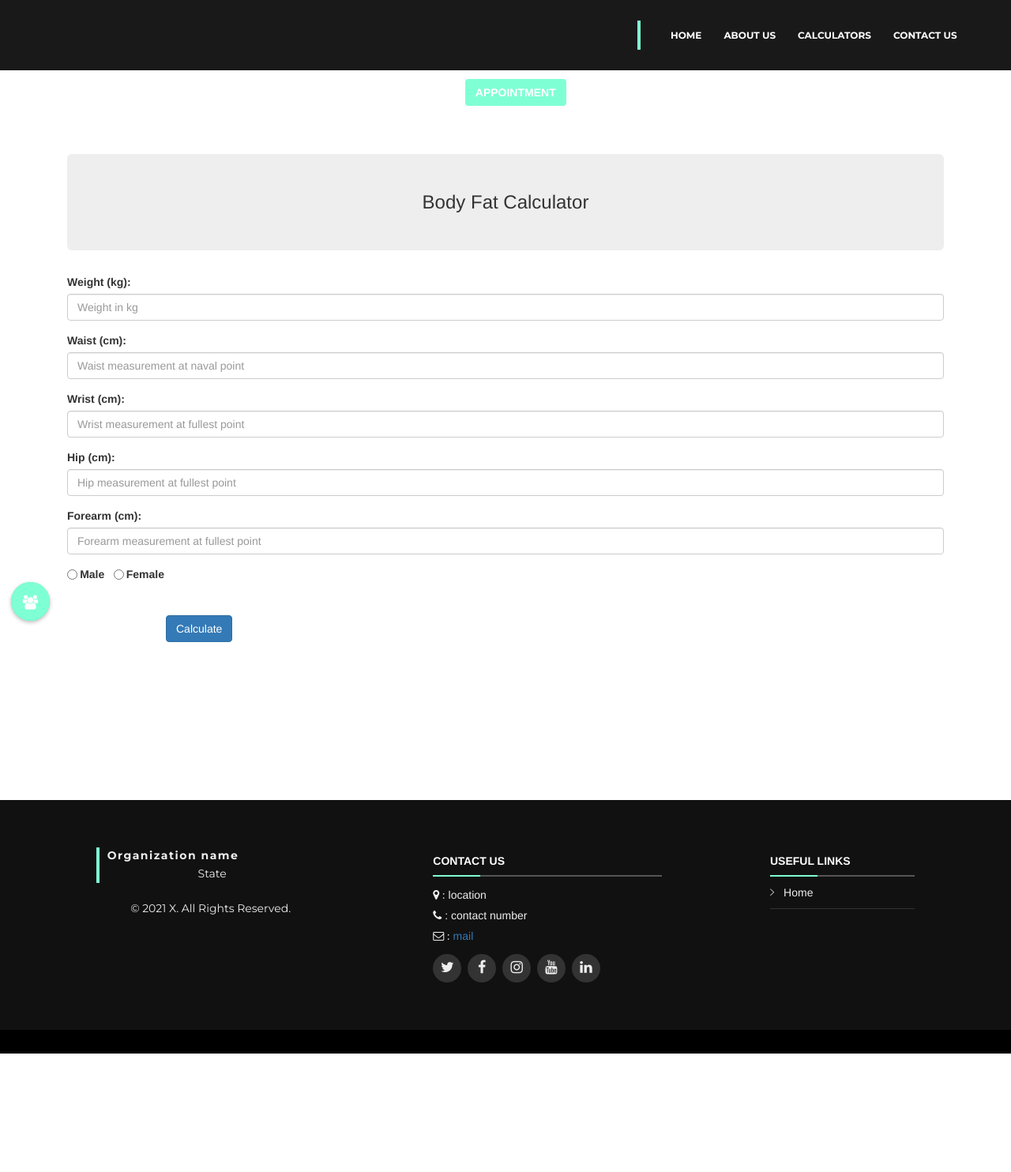
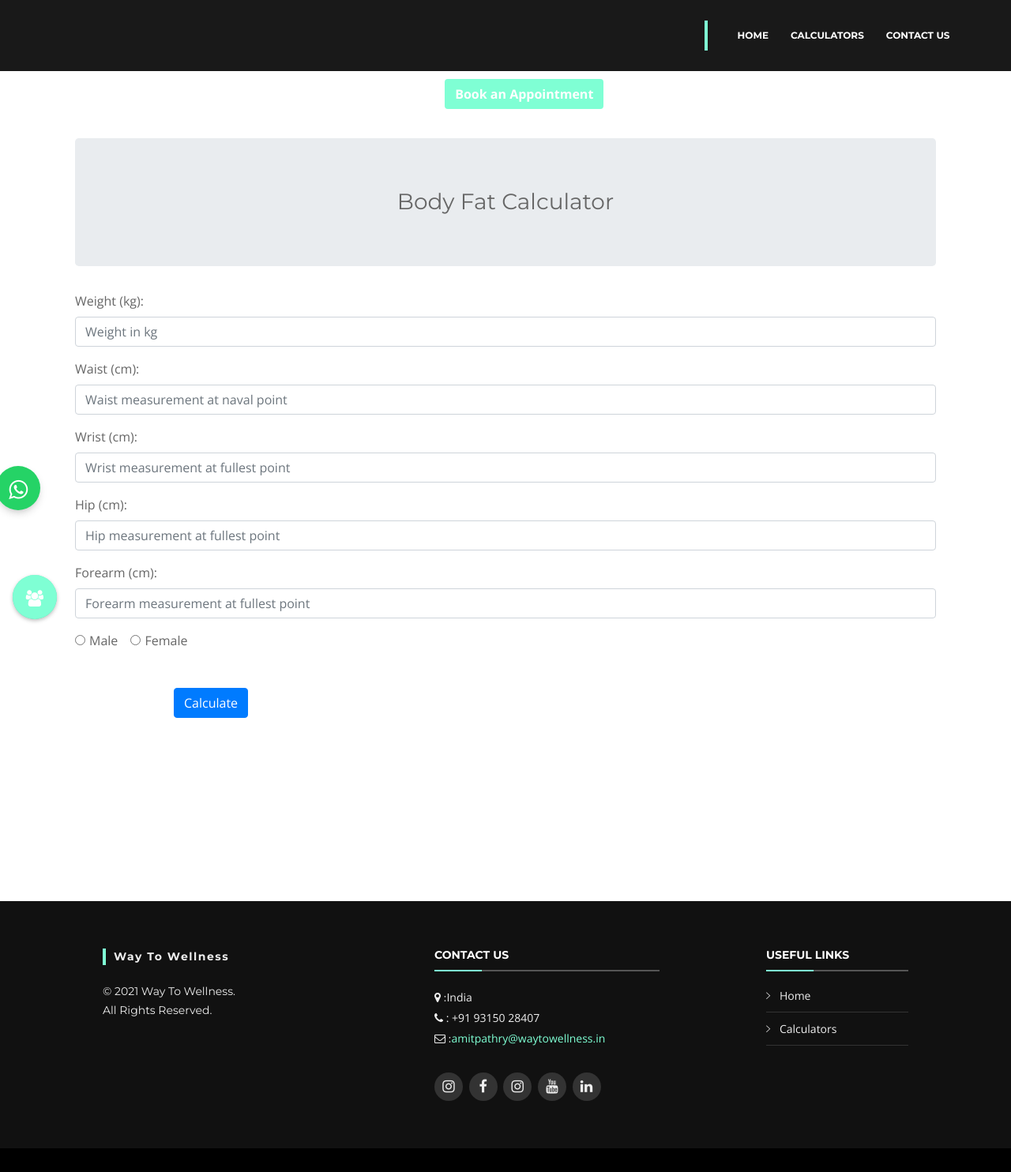
Before and after one commit to Prakhar19999/Way_To_Wellness, a Django app: page /calculators/bf/ in a window 1280 px wide. Shown: the whole page at 79% size. Before the commit the page ends 1334 px from the top, so only its background shows below. Run offline with Django 3.2, Linux system fonts and the light colour scheme; some libraries are stand-ins or nearby versions; some web fonts are replaced.

Commit message:
Appointment Form,Social Media Button and Footer

```diff
--- a/HealthCare_Project/calculators/templates/calculators/BF.html
+++ b/HealthCare_Project/calculators/templates/calculators/BF.html
@@ -1,8 +1,6 @@
 {%extends 'calculators/base_event.html' %}
 {%load static%}
 {% block content %}
-
-<link data-require="bootstrap-css@3.1.1" data-semver="3.1.1" rel="stylesheet" href="//netdna.bootstrapcdn.com/bootstrap/3.1.1/css/bootstrap.min.css" />
 
   <div class="container" style="padding-top: 115px;">
     <div class="row">
--- a/HealthCare_Project/calculators/templates/calculators/BMI.html
+++ b/HealthCare_Project/calculators/templates/calculators/BMI.html
@@ -1,8 +1,6 @@
 {%extends 'calculators/base_event.html' %}
 {%load static%}
 {% block content %}
-
-<link data-require="bootstrap-css@3.1.1" data-semver="3.1.1" rel="stylesheet" href="//netdna.bootstrapcdn.com/bootstrap/3.1.1/css/bootstrap.min.css" />
 
   <div class="container" style="padding-top: 115px;">
     <div class="row">
--- a/HealthCare_Project/calculators/templates/calculators/BMR.html
+++ b/HealthCare_Project/calculators/templates/calculators/BMR.html
@@ -1,8 +1,6 @@
 {%extends 'calculators/base_event.html' %}
 {%load static%}
 {% block content %}
-
-<link data-require="bootstrap-css@3.1.1" data-semver="3.1.1" rel="stylesheet" href="//netdna.bootstrapcdn.com/bootstrap/3.1.1/css/bootstrap.min.css" />
 
   <div class="container" style="padding-top: 115px;">
     <div class="row">
--- a/HealthCare_Project/calculators/templates/calculators/WHR.html
+++ b/HealthCare_Project/calculators/templates/calculators/WHR.html
@@ -1,7 +1,6 @@
 {%extends 'calculators/base_event.html' %}
 {%load static%}
 {% block content %}
-<link data-require="bootstrap-css@3.1.1" data-semver="3.1.1" rel="stylesheet" href="//netdna.bootstrapcdn.com/bootstrap/3.1.1/css/bootstrap.min.css" />
 
   <div class="container" style="padding-top: 115px;">
     <div class="row">
--- a/HealthCare_Project/calculators/templates/calculators/base_event.html
+++ b/HealthCare_Project/calculators/templates/calculators/base_event.html
@@ -61,7 +61,6 @@
                 <ul>
 
                   <li {%if request.resolver_match.url_name == 'home_page' %}class="active"{% endif %}><a href="{% url 'home_page' %}">Home</a></li>
-                  <li><a href="#about">About Us</a></li>
                   <li {%if request.resolver_match.url_name == 'calculators' %}class="active"{% endif %}><a href="{% url 'calculators' %}">Calculators</a></li>
                   <li><a href="#footer">Contact Us</a></li>
 
@@ -81,7 +80,7 @@
 
     <a class="float">
       <button type="button" class="btn btn-unique" data-toggle="modal" data-target="#modalContactForm">
-        <strong>APPOINTMENT</strong>
+        <strong>Book an Appointment</strong>
       </button>
     </a>
 
@@ -92,48 +91,46 @@ aria-hidden="true">
   <div class="modal-content">
 
     <div class="modal-header text-center">
-      <h4 class="modal-title w-100 font-weight-bold">Make an Appointment</h4>
+      <h4 class="modal-title w-100 font-weight-bold">Book an Appointment</h4>
     </div>
 
     <div class="modal-body mx-3">
 
       <form method="POST" action="{% url 'home_page' %}">
         {%csrf_token%}
-        {{ap_form|crispy}}
-        <!--<div class="input-group mb-4">
+        <div class="input-group mb-4">
           <div class="input-group-prepend">
             <span class="input-group-text" id="basic-addon1"><i class="fa fa-user prefix grey-text"></i></span>
           </div>
-          <input type="text" class="form-control" placeholder="Name" aria-label="Username" aria-describedby="basic-addon1">
+          <input type="text" class="form-control" placeholder="Name" id="name" name="name">
         </div>
 
         <div class="input-group mb-4">
           <div class="input-group-prepend">
             <span class="input-group-text" id="basic-addon1"><i class="fa fa-envelope prefix grey-text"></i></span>
           </div>
-          <input type="email" class="form-control" placeholder="Email" aria-label="Email" aria-describedby="basic-addon1">
+          <input type="email" class="form-control" placeholder="Email" id="email" name="email">
         </div>
 
         <div class="input-group mb-4">
           <div class="input-group-prepend">
             <span class="input-group-text" id="basic-addon1"><i class="fa fa-phone prefix grey-text"></i></span>
           </div>
-          <input type="phone" class="form-control" placeholder="Contact Number" aria-label="Phone" aria-describedby="basic-addon1">
+          <input type="phone" class="form-control" placeholder="Contact Number" id="mobile_no" name="mobile_no">
         </div>
 
         <div class="input-group mb-4">
           <div class="input-group-prepend">
             <span class="input-group-text" id="basic-addon1"> <i class="fa fa-balance-scale prefix grey-text"></i></span>
           </div>
-          <input type="number" class="form-control" placeholder="Weight in KGs" aria-label="Weight" aria-describedby="basic-addon1" step="0.01">
+          <input type="number" class="form-control" placeholder="Weight in KGs" id="weight" name="weight" step="0.01">
         </div>
 
         <div class="input-group mb-4">
           <div class="input-group-prepend">
             <span class="input-group-text" id="basic-addon1"><i class="fa fa-pencil prefix grey-text"></i></span>
           </div>
-          <input type="number" class="form-control" placeholder="Your Height in ft & inch" aria-label="Height" aria-describedby="basic-addon1"
-          step="0.001">
+          <input type="number" class="form-control" placeholder="Your Height in ft & inch" id="height" name="height" step="0.001">
         </div>
 
         <div class="input-group mb-5">
@@ -143,25 +140,25 @@ aria-hidden="true">
               <i class="fa fa-male" aria-hidden="true"></i>
             </span>
           </div>
-          <input type="number" class="form-control" placeholder="Your Age" aria-label="Age" aria-describedby="basic-addon1">
+          <input type="number" class="form-control" placeholder="Your Age" id="age" name="age">
         </div>
 
         <div class="md-form mb-4">
           <label data-error="wrong" data-success="right" for="date">Preferred Appointment Date</label>
-          <input type="date" id="date" class="form-control validate">
+          <input type="date" id="date" name="date" class="form-control validate">
         </div>
 
         <div class="md-form mb-5">
           <label data-error="wrong" data-success="right" for="time">Preferred Appointment Time</label>
-          <input type="time" id="time" class="form-control validate">
+          <input type="time" id="time" name="time" class="form-control validate">
         </div>
 
         <div class="input-group mb-5">
           <div class="input-group-prepend">
             <span class="input-group-text" id="basic-addon1"> <i class="fa fa-envelope prefix grey-text"></i></span>
           </div>
-          <textarea type="text" class="form-control" placeholder="Your Message" aria-label="Message" aria-describedby="basic-addon1"></textarea>
-        </div>-->
+          <textarea type="text" class="form-control" placeholder="Your Message" id="msg" name="msg"></textarea>
+        </div>
 
         <button type="submit" class="btn btn-success text-center">Book Appointment <i class="fa fa-paper-plane-o ml-1"></i></button>
 
@@ -179,142 +176,75 @@ aria-hidden="true">
   </section>
   <!-- ======= Footer ======= -->
 
+  <div class="fabs">
+    <a href="https://wa.me/+918010373183?text=Hi%20prakhar%2C%20I%20am%20vinit" target="_blank" class="fab orange" tooltip="Codepen"><i class="fa fa-whatsapp"></i></a>
+  </div>
+
   <!--Left Bottom Social Media-->
   <div id="circularMenu1" class="circular-menu circular-menu-left" style="z-index: 100;">
     <a class="floating-btn" onclick="document.getElementById('circularMenu1').classList.toggle('active');">
       <i class="fa fa-users"></i>
     </a>
     <menu class="items-wrapper">
-      <a href="#" class="menu-item fa fa-facebook"></a>
-      <a href="#" class="menu-item fa fa-twitter"></a>
-      <a href="#" class="menu-item fa fa-linkedin"></a>
-      <a href="https://wa.me/+918010373183?text=Hi%20prakhar%2C%20I%20am%20vinit" class="menu-item fa fa-whatsapp"></a>
+      <a target="_blank" href="https://www.facebook.com/waytowellness.in" class="menu-item fa fa-facebook" style="background-color:#4267B2;"></a>
+          <a target="_blank" href="#" class="menu-item fa fa-telegram" style="background-color:  #0088cc;"></a>
+          <a target="_blank" href="#" class="menu-item fa fa-instagram" style="background-color: #E1306C"></a>
+          <a target="_blank" href="https://www.youtube.com/channel/UC-IMZIg4XPaBV9elU2eYdMQ" class="menu-item fa fa-youtube" style="background-color: #FF0000;"></a>
     </menu>
   </div>
 <!--Left Bottom Social Media Ends-->
 
+  <!-- ======= Footer ======= -->
 <footer id="footer">
-
   <div class="footer-top">
-
     <div class="container-fluid">
-
       <div class="row">
-
         <div class="col-lg-1">
         </div>
 
         <div class="col-lg-3 footer-info">
-
-            <h3>Organization name</h3>
-            <p style="border-left: 4px solid #7FFFD4; text-align:center;">State</p>
+          <h3>Way To Wellness</h3>
           <br>
-            <p style="text-align:center;">© 2021 X. All Rights Reserved.</p>
+          <p style="text-align:left;">© 2021 Way To Wellness.
+            <br>All Rights Reserved.</p>
         </div>
 
-          <div class="col-lg-1">
-          </div>
-
+        <div class="col-lg-1"></div>
         <div class="col-md-3 footer-contact">
-
           <h4>Contact Us</h4>
-
           <p>
-
-              <i class="fa fa-map-marker"> :</i> location
-              <br>
-
-              <i class="fa fa-phone "></i> : contact number<br>
-
-              <i class="fa fa-envelope-o"> :</i><a href="mailto:edcnitd.official@gmail.com">
-               mail</a><br>
-
+            <i class="fa fa-map-marker"> :</i>India<br>
+            <i class="fa fa-phone "></i> : +91 93150 28407<br>
+            <i class="fa fa-envelope-o"> :</i><a href="mailto:amitpathry@waytowellness.in">amitpathry@waytowellness.in</a><br>
           </p>
 
-
-
-
           <div class="social-links">
-
-              <a target="_blank" href="https://twitter.com/edcnitd" class="twitter"><i class="fa fa-twitter"></i></a>
-
-              <a target="_blank" href="https://www.facebook.com/edc.nitd" class="facebook"><i
-                  class="fa fa-facebook"></i></a>
-
-              <a target="_blank" href="https://www.instagram.com/edc.nitd" class="instagram"><i
-                  class="fa fa-instagram"></i></a>
-
-              <a target="_blank" href="https://www.youtube.com/channel/UCaBiTXfp5gknGPS6N3asDBg" class="google-plus"><i
-                  class="fa fa-youtube"></i></a>
-
-              <a target="_blank" href="https://www.linkedin.com/company/edcnitd/" class="linkedin"><i
-                  class="fa fa-linkedin"></i></a>
-
+            <a target="_blank" href="https://twitter.com/edcnitd" class="twitter"><i class="fa fa-instagram"></i></a>
+            <a target="_blank" href="Facebook.com/waytowellness.in" class="facebook"><i class="fa fa-facebook"></i></a>
+            <a target="_blank" href="https://www.instagram.com/edc.nitd" class="instagram"><i class="fa fa-instagram"></i></a>
+            <a target="_blank" href="https://www.youtube.com/channel/UCaBiTXfp5gknGPS6N3asDBg" class="google-plus"><i class="fa fa-youtube"></i></a>
+            <a target="_blank" href="https://www.linkedin.com/company/edcnitd/" class="linkedin"><i class="fa fa-linkedin"></i></a>
           </div>
-
-          </div>
-
-          <div class="col-lg-1">
-          </div>
-
-          <div class="col-lg-2 footer-links">
-
-
-            <h4>Useful Links</h4>
-
-            <ul>
-
-              <li><i class="ion-ios-arrow-right"></i> <a href="{% url 'home_page' %}">Home</a></li>
-
-            </ul>
-
         </div>
 
 
-
-
-          <!-- x
-        <div class="col-lg-3 col-md-6 footer-newsletter">
-
-          <h4>Get Notified for Future Events.</h4>
-
-          <p>Tamen quem nulla quae legam multos aute sint culpa legam noster magna veniam enim veniam illum dolore legam minim quorum culpa amet magna export quem marada parida nodela caramase seza.</p>
-
-          <form action="" method="post">
-
-            <input type="email" name="email"><input type="submit" value="Subscribe">
-
-          </form>
-
+      <div class="col-lg-1"></div>
+        <div class="col-lg-2 footer-links">
+          <h4>Useful Links</h4>
+          <ul>
+            <li><i class="ion-ios-arrow-right"></i> <a href="{% url 'home_page' %}">Home</a></l>
+            <li><i class="ion-ios-arrow-right"></i> <a href="{% url 'calculators' %}">Calculators</a></li>
+          </ul>
         </div>
-
-  -->
 
       </div>
 
     </div>
 
   </div>
-
-
-
   </div>
-
-  </footer><!-- End Footer -->
-  </div>
-
-
-  </div>
-
-  </div>
-
-  </div>
-
-
-
-  </div>
-
-  </footer><!-- End Footer -->
+  </footer>
+<!-- End Footer -->
   <script src="http://code.jquery.com/jquery-1.11.0.min.js"></script>
   <script>
     $('.back-to-top').click(function () {
--- a/HealthCare_Project/calculators/templates/calculators/nutri.html
+++ b/HealthCare_Project/calculators/templates/calculators/nutri.html
@@ -1,8 +1,6 @@
 {%extends 'calculators/base_event.html' %}
 {%load static%}
 {% block content %}
-
-<link data-require="bootstrap-css@3.1.1" data-semver="3.1.1" rel="stylesheet" href="//netdna.bootstrapcdn.com/bootstrap/3.1.1/css/bootstrap.min.css" />
 
   <div class="container" style="padding-top: 115px;">
     <div class="row">
--- a/HealthCare_Project/calculators/templates/calculators/water.html
+++ b/HealthCare_Project/calculators/templates/calculators/water.html
@@ -1,7 +1,6 @@
 {%extends 'calculators/base_event.html' %}
 {%load static%}
 {% block content %}
-<link data-require="bootstrap-css@3.1.1" data-semver="3.1.1" rel="stylesheet" href="//netdna.bootstrapcdn.com/bootstrap/3.1.1/css/bootstrap.min.css" />
 
   <div class="container" style="padding-top: 115px;">
     <div class="row">
--- a/HealthCare_Project/calculators/views.py
+++ b/HealthCare_Project/calculators/views.py
@@ -5,12 +5,7 @@ from json import dumps
 from way_to_wellness.forms import *
 
 def calculators(requests):
-    calculators=Calculator.objects.all()
-    ap_form=AppointmentForm()
-    count=0
-    count=Calculator.objects.all().count()
-    context={'calculator':calculators,'count':count,'ap_form':ap_form}
-    return render(requests,'calculators/calculator_base.html',context)
+    return render(requests,'calculators/calculator_base.html')
 
 def BMI(requests):
     bmiform=BMIform()
--- a/HealthCare_Project/way_to_wellness/static/css/appointment_button.css
+++ b/HealthCare_Project/way_to_wellness/static/css/appointment_button.css
@@ -1,7 +1,7 @@
 .float button{
-    position:fixed;
+  position:fixed;
   top: 100px;
-  margin-left: 46%;
+  margin-left: 44%;
   background-color: aquamarine;
   z-index:100;
   color: white;
@@ -13,7 +13,7 @@
 }
 @media screen and (max-width:750px) {
 .float button{
-  margin-left:35%;
+  margin-left:30%;
 }
 }
 @media screen and (max-width:640px) {
--- a/HealthCare_Project/way_to_wellness/static/css/social_media.css
+++ b/HealthCare_Project/way_to_wellness/static/css/social_media.css
@@ -1,3 +1,4 @@
+/* Circular social Media*/
 .circular-menu {
     position: fixed;
     bottom: 1em;
@@ -98,10 +99,6 @@
     transform: translate3d(-7em,1em,0);
   }
 
-  /**
-   * The other theme for this menu
-   */
-
   .circular-menu.circular-menu-left {
     right: auto;
     left: 1em;
@@ -179,3 +176,190 @@
   opacity: 1;
   transform: rotate(405deg);
 }
+
+
+/* Grouped Social Medias*/
+.fabs {
+  bottom: 0;
+  position: fixed;
+  margin: 1em;
+  right: 0;
+  margin-right: 96%;
+  margin-bottom: 12%;
+  z-index: 100;
+}
+
+.fab {
+  display: block;
+  width: 56px;
+  height: 56px;
+  border-radius: 50%;
+  text-align: center;
+  color: white;
+  margin: 20px auto 0;
+  box-shadow: 0px 5px 11px -2px rgba(0, 0, 0, 0.18), 0px 4px 12px -7px rgba(0, 0, 0, 0.15);
+  cursor: pointer;
+  -webkit-transition: all .1s ease-out;
+  transition: all .1s ease-out;
+  position: relative;
+}
+
+.fab > i {
+  font-size: 28px;
+  line-height: 60px;
+  transition: all .2s ease-in-out;
+  transition-delay: 2s;
+}
+
+.fab.red {
+  background: #F44336;
+}
+
+.fab.pink {
+  background: #E91E63;
+}
+
+.fab.purple {
+  background: #9C27B0;
+}
+
+.fab.deep-purple {
+  background: #673AB7;
+}
+
+.fab.indigo {
+  background: #3F51B5;
+}
+
+.fab.blue {
+  background: #2196F3;
+}
+
+.fab.light-blue {
+  background: #03A9F4;
+}
+
+.fab.cyan {
+  background: #00BCD4;
+}
+
+.fab.teal {
+  background: #009688;
+}
+
+.fab.green {
+  background: #4CAF50;
+}
+
+.fab.light-green {
+  background: #8BC34A;
+}
+
+.fab.lime {
+  background: #CDDC39;
+}
+
+.fab.yellow {
+  background: #FFEB3B;
+}
+
+.fab.amber {
+  background: #FFC107;
+}
+
+.fab.orange {
+  background: #25D366;
+}
+
+.fab.deep-orange {
+  background: #25D366;
+}
+
+.fab.brown {
+  background: #795548;
+}
+
+.fab.grey {
+  background: #9E9E9E;
+}
+
+.fab.blue-grey {
+  background: #607D8B;
+}
+
+.fab:active,
+.fab:focus,
+.fab:hover {
+  box-shadow: 0 0 4px rgba(0, 0, 0, .14), 0 4px 8px rgba(0, 0, 0, .28);
+}
+
+.fab:not(:last-child) {
+  width: 36px;
+  height: 36px;
+  margin: 20px auto 0;
+  opacity: 0;
+}
+
+.fab:not(:last-child) > i {
+  font-size: 18px;
+  line-height: 40px;
+  transition: all .3s ease-in-out;
+}
+
+.fabs:hover .fab:not(:last-child) {
+  opacity: 1;
+  width: 40px;
+  height: 40px;
+  margin: 15px auto 0;
+}
+
+.fab:nth-last-child(1) {
+  -webkit-transition-delay: 25ms;
+  transition-delay: 25ms;
+}
+
+.fab:not(:last-child):nth-last-child(2) {
+  -webkit-transition-delay: 20ms;
+  transition-delay: 20ms;
+}
+
+.fab:not(:last-child):nth-last-child(3) {
+  -webkit-transition-delay: 40ms;
+  transition-delay: 40ms;
+}
+
+.fab:not(:last-child):nth-last-child(4) {
+  -webkit-transition-delay: 60ms;
+  transition-delay: 60ms;
+}
+
+.fab:not(:last-child):nth-last-child(5) {
+  -webkit-transition-delay: 80ms;
+  transition-delay: 80ms;
+}
+
+[tooltip]:before {
+  font-family: 'Roboto';
+  font-weight: 600;
+  -webkit-border-radius: 2px;
+  -moz-border-radius: 2px;
+  border-radius: 2px;
+  color: #fff;
+  content: attr(tooltip);
+  font-size: 12px;
+  visibility: hidden;
+  opacity: 0;
+  padding: 5px 7px;
+  margin-right: 10px;
+  position: absolute;
+  right: 100%;
+  bottom: 5%;
+  white-space: nowrap;
+}
+
+[tooltip]:hover:before,
+[tooltip]:hover:after {
+  visibility: visible;
+  opacity: 1;
+}
+/* Grouped Social Medias*/
--- a/HealthCare_Project/way_to_wellness/templates/way_to_wellness/home_page.html
+++ b/HealthCare_Project/way_to_wellness/templates/way_to_wellness/home_page.html
@@ -183,7 +183,7 @@
 
 
 
-              <a href="#" class="btn-get-started scrollto animate__animated animate__fadeInUp" style="position: absolute; right: 10px;">Go Somewhere  <i class="fa fa-arrow-right"></i></a>
+
               </div>
               </div>
       </div>
```
Also changed, not shown: HealthCare_Project/way_to_wellness/forms.py (+0 -7 lines), HealthCare_Project/way_to_wellness/templates/way_to_wellness/base.html (+36 -33 lines). Lines whose indentation alone changed are shown as unchanged.
